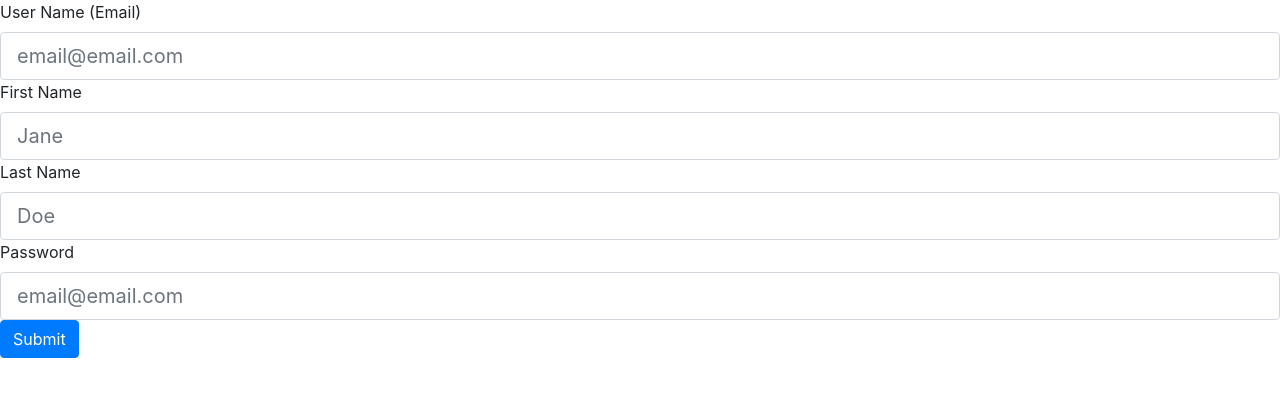
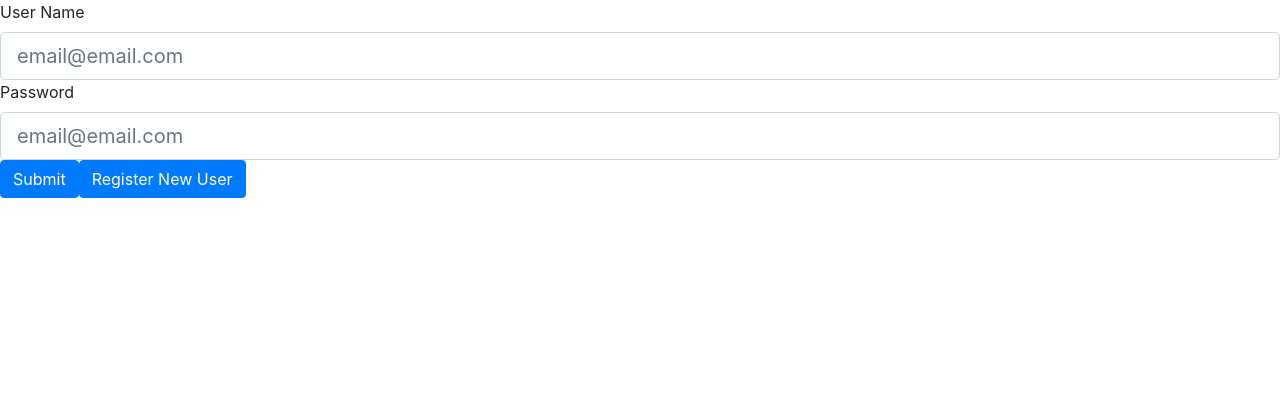
Before and after one commit to CerberusC24/diginote2, a React (Create React App) app in the folder client/: page / in a window 1280 px wide. Shown: the top 396 px of the page. Built offline with nearby package versions, Linux system fonts and the light colour scheme.

Commit message:
Set up the components for the register and login pages. Set up home.js to pass along state information to the components, added a view switch ability, after login, the token is passed along to the dashboard and saved in state.

```diff
--- a/client/src/components/login-components/loginform.js
+++ b/client/src/components/login-components/loginform.js
@@ -1,22 +1,27 @@
-import React from "react";
+import React, { Component } from "react";
 import "./home-style.css";
 
-function LoginForm () {
+
+function LoginForm (props) {
+
+
   return (
-    <form>
+    <form onSubmit={props.handleOnSubmit}>
     <div className="form-group">
 
     <label htmlFor="userName">
       User Name
     </label>
-      <input id="userName" className="form-control form-control-lg" type="email" placeholder="email@email.com" />
+    <input id="userName" className="form-control form-control-lg" type="email" placeholder="email@email.com" onChange={props.handleInputChange} value={props.userName} name="userName"/>
 
     <label htmlFor="password">
       Password
     </label>
-      <input id="password" className="form-control form-control-lg" type="password" placeholder="email@email.com" />
+    <input id="password" className="form-control form-control-lg" type="password" placeholder="email@email.com" onChange={props.handleInputChange} value={props.password} name="password"/>
 
-      <input type="submit" class="btn btn-primary" />
+    <input type="submit" className="btn btn-primary" onClick={props.handleOnSubmit} />
+
+    <input type="button" className="btn btn-primary" onClick={props.registerClick} value="Register New User" />
     </div>
   </form>
   )
--- a/client/src/components/login-components/registerform.js
+++ b/client/src/components/login-components/registerform.js
@@ -1,97 +1,44 @@
 import React, { Component } from "react";
 import "./home-style.css";
-import swal from 'sweetalert';
-import { register } from "../../utils/API";
-
-class  RegisterForm extends Component {
-
-  // state information
-  state = {
-    userName: "",
-    firstName: "",
-    lastName: "",
-    password: ""
-  };
-
-  // start input change function
-  handleInputChange = event => {
-    // Getting the value and name of the input which triggered the change
-    let value = event.target.value;
-    const name = event.target.name;
-
-    // Updating the input's state
-    this.setState({
-      [name]: value
-    });
 
 
+function RegisterForm (props) {
 
-  }
-  // end input change function
-
-  // start onSubmit function
-  handleOnSubmit = event => {
-    event.preventDefault();
-
-    // start if statements
-
-    if (!this.state.firstName || !this.state.lastName || !this.state.userName || !this.state.password){
-      swal("Please fill the form out completely so we can handle your request"
-      )
-    }
-    else {
-    const userInfo = {
-      userName: this.state.userName,
-      firstName: this.state.firstName,
-      lastName: this.state.lastName,
-      password: this.state.password,
-    }
-    register(userInfo);
-
-    this.setState({
-      userName: "",
-    firstName: "",
-    lastName: "",
-    password: ""
-    });
-  }
-    // end if statements
-
-  }
-  // end onSubmit function
 
   // start render area
-  render() {
+
+
     return (
-      <form onSubmit={this.handleOnSubmit}>
+      <form onSubmit={props.handleOnSubmit}>
         <div className="form-group">
 
         <label htmlFor="userName">
           User Name (Email)
         </label>
-        <input id="userName" className="form-control form-control-lg" type="email" placeholder="email@email.com" onChange={this.handleInputChange} value={this.state.userName} name="userName" />
+        <input id="userName" className="form-control form-control-lg" type="email" placeholder="email@email.com" onChange={props.handleInputChange} value={props.userName} name="userName" />
 
         <label htmlFor="firstName">
           First Name
         </label>
-        <input id="firstName" className="form-control form-control-lg" type="text" placeholder="Jane" onChange={this.handleInputChange} value={this.state.firstName} name="firstName"/>
+        <input id="firstName" className="form-control form-control-lg" type="text" placeholder="Jane" onChange={props.handleInputChange} value={props.firstName} name="firstName"/>
 
         <label htmlFor="lastName">
           Last Name
         </label>
-        <input id="lastName" className="form-control form-control-lg" type="text" placeholder="Doe" onChange={this.handleInputChange} value={this.state.lastName} name="lastName"/>
+        <input id="lastName" className="form-control form-control-lg" type="text" placeholder="Doe" onChange={props.handleInputChange} value={props.lastName} name="lastName"/>
 
         <label htmlFor="password">
           Password
         </label>
-        <input id="password" className="form-control form-control-lg" type="password" placeholder="email@email.com" onChange={this.handleInputChange} value={this.state.password} name="password"/>
+        <input id="password" className="form-control form-control-lg" type="password" placeholder="email@email.com" onChange={props.handleInputChange} value={props.password} name="password"/>
 
         <input type="submit" class="btn btn-primary" />
+
+        <input type="button" className="btn btn-primary" onClick={props.loginClick} value="Login Existing User" />
         </div>
       </form>
     )
-  };
-  // end render area
+
 }
 
 
--- a/client/src/pages/dashboard.js
+++ b/client/src/pages/dashboard.js
@@ -2,7 +2,7 @@ import React, { Component } from 'react';
 
 class Dashboard extends Component {
   state = {
-
+    token: this.props.location.state.token
   }
 
   render()  {
--- a/client/src/pages/home.js
+++ b/client/src/pages/home.js
@@ -1,16 +1,158 @@
 import React, { Component } from 'react';
+import { Redirect} from 'react-router-dom'
 import LoginForm from "../components/login-components/loginform";
-import RegisterForm from "../components/login-components/registerform"
+import RegisterForm from "../components/login-components/registerform";
+import swal from 'sweetalert';
+import { login, register } from "../utils/API";
+
+// setting a state that allows for view switching
 class Home extends Component {
+  // start copied section
+
+  // state information
   state = {
+    userName: "",
+    password: ""
+  };
+
+  handleInputChange = event => {
+    // Getting the value and name of the input which triggered the change
+    let value = event.target.value;
+    const name = event.target.name;
+
+    // Updating the input's state
+    this.setState({
+      [name]: value
+    });
+  }
+
+  // start register function
+
+  handleRegisterClick = event => {
+    this.setState({
+      register: true
+    })
+  }
+
+  // end register function
+
+   // start handleRegisterSubmit function
+   handleRegisterSubmit = event => {
+    event.preventDefault();
+
+    // start if statements
+
+    if (!this.state.firstName || !this.state.lastName || !this.state.userName || !this.state.password){
+      swal("Please fill the form out completely so we can handle your request"
+      )
+    }
+    else {
+    const userInfo = {
+      userName: this.state.userName,
+      firstName: this.state.firstName,
+      lastName: this.state.lastName,
+      password: this.state.password,
+    }
+    register(userInfo)
+
+
+
+    this.setState({
+      userName: "",
+      firstName: "",
+      lastName: "",
+      password: ""
+    });
+  }
+    // end if statements
+
+  }
+  // end handleRegisterSubmit function
+
+    // start onSubmit function
+    handleLoginSubmit = event => {
+    event.preventDefault();
+
+    // start if statements
+
+    if (!this.state.userName || !this.state.password){
+      swal("Please fill the form out completely so we can handle your request"
+      )
+    }
+    else {
+    const userInfo = {
+      userName: this.state.userName,
+      password: this.state.password,
+    }
+    login(userInfo)
+      .then(({data: token}) => {
+        console.log(token);
+        this.setState({
+          token: token,
+          redirect: true
+        })
+      });
+
+
+
+
+
+    this.setState({
+    userName: "",
+    password: ""
+    });
+  }
+    // end if statements
 
   }
 
+  // end copied section
+
+  // loginClick function
+
+  loginClick = () => {
+    this.setState({
+      register: false
+    })
+  }
+
+  // end loginClick function
+
+  redirect = (token) => {
+    if (this.state.token) {
+      return <Redirect to={{
+        pathname: '/dashboard',
+        state: { token: token }
+      }}
+      />
+    }
+  }
   render()  {
     return (
-      <div>
-        <RegisterForm />
-      </div>
+
+        <div>
+          {this.redirect(this.state.token)}
+
+          {this.state.register ?
+          <RegisterForm
+          handleOnSubmit={this.handleRegisterSubmit}
+          handleInputChange={this.handleInputChange}
+          userName={this.state.userName}
+          lastName={this.state.lastName}
+          password={this.state.password}
+          loginClick={this.loginClick}
+
+          /> :
+          <LoginForm
+          handleOnSubmit={this.handleLoginSubmit}
+          handleInputChange={this.handleInputChange}
+          userName={this.state.userName}
+          password={this.state.password}
+          registerClick={this.handleRegisterClick}
+          />
+        }
+        </div>
+
     )
 
   }
--- a/client/src/utils/API.js
+++ b/client/src/utils/API.js
@@ -146,8 +146,9 @@ export const login = loginData => {
 };
 
 export const register = registerData => {
-  return axios.post(`/api/users/register`, registerData);
+  axios.post(`/api/users/register`, registerData)
 };
+
 
 export const deleteUser = userID => {
   return axios.delete(`/api/users/delete/${userID}`);
```
Lines whose indentation alone changed are shown as unchanged.
